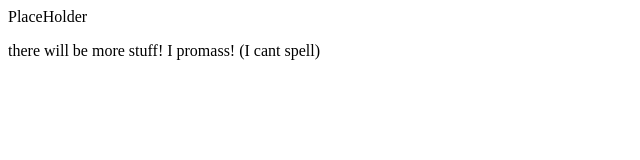
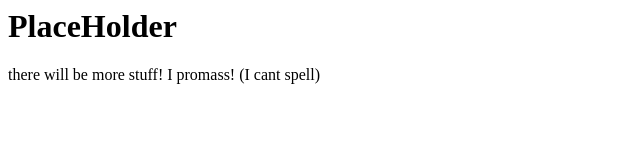
Before and after one commit to acesavagejr/moms-site, a plain HTML site: page index.html in a window 1280 px wide. Shown: the whole page, without its empty margins (0-640 px from the left). Drawn offline with Linux system fonts and the light colour scheme.

Commit message:
Update index.html

```diff
--- a/index.html
+++ b/index.html
@@ -1,2 +1,2 @@
-<h>PlaceHolder</h>
+<h1>PlaceHolder</h1>
 <p>there will be more stuff! I promass! (I cant spell)</p>
```
